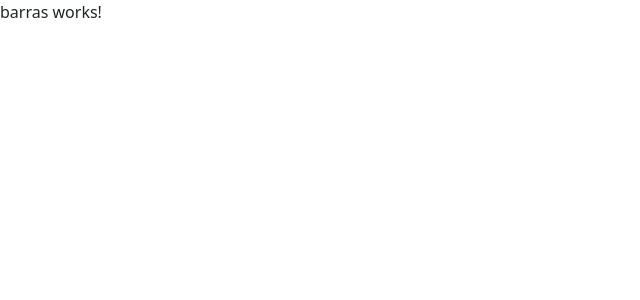
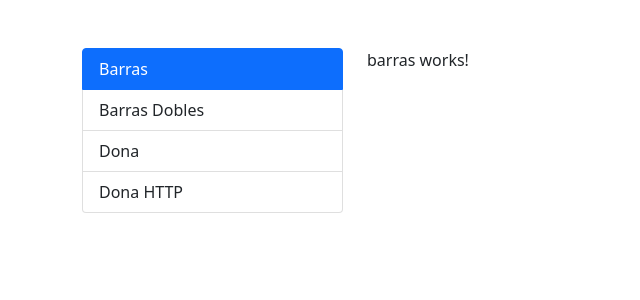
Before and after one commit to fersanti2896/22-curso-angular-graficas, an Angular app: page /graficas/barra in a window 1280 px wide. Shown: the top 300 px of the page, without its empty margins (0-640 px from the left). Built offline with nearby package versions, Linux system fonts and the light colour scheme.

Commit message:
Diseñando el menú de la aplicacion

```diff
--- a/src/app/app.component.html
+++ b/src/app/app.component.html
@@ -1,2 +1,10 @@
 
-<router-outlet></router-outlet>
+<div class="row mt-5">
+    <div class="col-md-3 col-sm-12">
+        <app-menu></app-menu>
+    </div>
+
+    <div class="col-md-9 col-sm-12">
+        <router-outlet></router-outlet>
+    </div>
+</div>
--- a/src/app/shared/menu/menu.component.html
+++ b/src/app/shared/menu/menu.component.html
@@ -1 +1,9 @@
-<p>menu works!</p>
+
+<ul class="list-group">
+    <li *ngFor="let i of menu"
+        class="list-group-item"
+        [routerLink]="[ i.ruta ]"
+        routerLinkActive="active">
+        {{ i.texto }}
+    </li>
+</ul>
--- a/src/app/shared/menu/menu.component.ts
+++ b/src/app/shared/menu/menu.component.ts
@@ -1,16 +1,24 @@
-import { Component, OnInit } from '@angular/core';
+import { Component } from '@angular/core';
+
+interface MenuItem {
+  ruta : string;
+  texto: string;
+}
 
 @Component({
   selector: 'app-menu',
   templateUrl: './menu.component.html',
-  styles: [
-  ]
+  styles: [`
+    li {
+      cursor: pointer;
+    }
+  `]
 })
-export class MenuComponent implements OnInit {
-
-  constructor() { }
-
-  ngOnInit(): void {
-  }
-
+export class MenuComponent {
+  menu: MenuItem[] = [
+    { ruta: '/graficas/barra', texto: 'Barras' },
+    { ruta: '/graficas/barra-doble', texto: 'Barras Dobles' },
+    { ruta: '/graficas/dona', texto: 'Dona' },
+    { ruta: '/graficas/dona-http', texto: 'Dona HTTP' },
+  ];
 }
--- a/src/index.html
+++ b/src/index.html
@@ -10,7 +10,7 @@
   <!-- Bootstrap -->
   <link href="https://cdn.jsdelivr.net/npm/bootstrap@5.1.3/dist/css/bootstrap.min.css" rel="stylesheet">
 </head>
-<body>
+<body class="container">
   <app-root></app-root>
 </body>
 </html>
```
